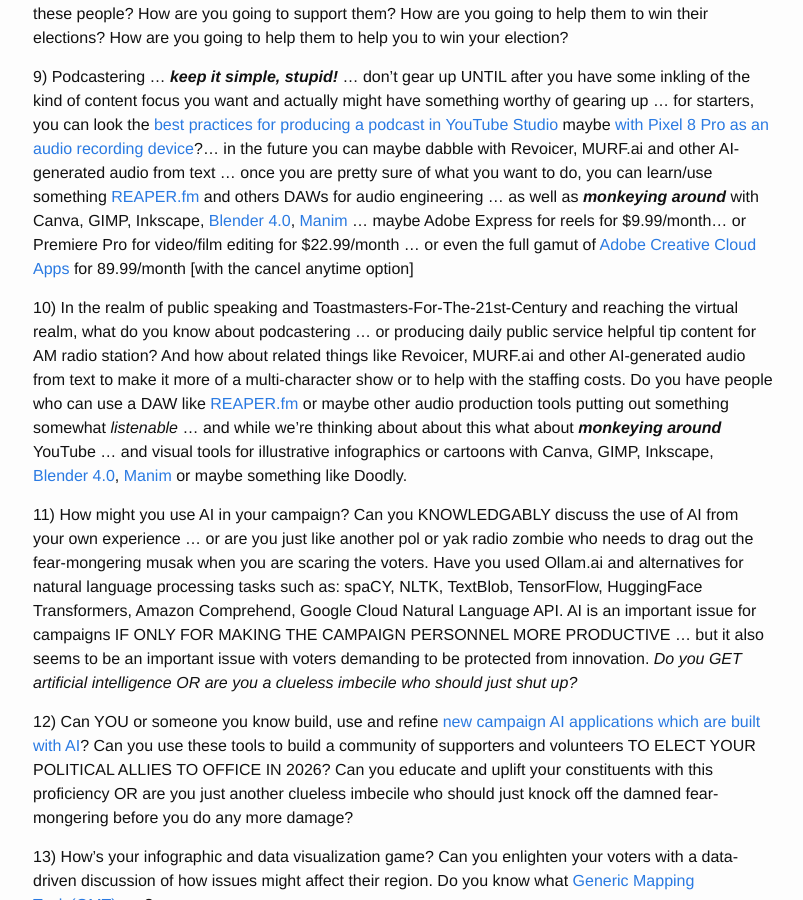
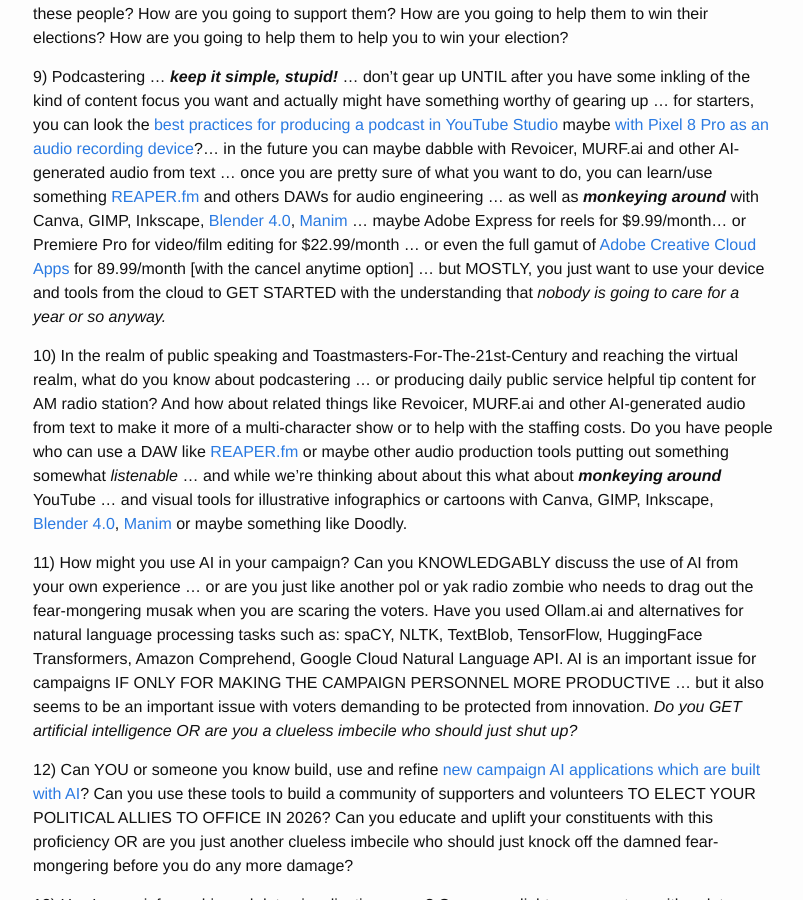
Before and after one commit to RockRapids/SHOP, a Jekyll site: the page built from _posts/2023-12-01-Studying-The-2024-POTUS-Race.MD, in a window 1280 px wide and 900 px high, scrolled down 7407 px. Shown: the whole window, without its empty margins (237-1040 px from the left). Built offline with Jekyll 4.4.1, drawn with Linux system fonts in a browser that asks for light colours.

Commit message:
just GET STARTED ... you have to start somewhere

```diff
--- a/_posts/2023-12-01-Studying-The-2024-POTUS-Race.MD
+++ b/_posts/2023-12-01-Studying-The-2024-POTUS-Race.MD
@@ -134,7 +134,7 @@ Here are some ideas for what that might look like:
 
 8) WHO are the political allies in different key states that you want to elect? How are you going to find these people? How are you going to support them? How are you going to help them to win their elections? How are you going to help them to help you to win your election?
 
-9) Podcastering ... ***keep it simple, stupid!*** ... don't gear up UNTIL after you have some inkling of the kind of content focus you want and actually might have something worthy of gearing up ... for starters, you can look the [best practices for producing a podcast in YouTube Studio](https://support.google.com/youtube/answer/12950577?sjid=639574516520903661-NC) maybe [with Pixel 8 Pro as an audio recording device](https://www.dxomark.com/google-pixel-8-pro-audio-test/)?... in the future you can maybe dabble with Revoicer, MURF.ai and other AI-generated audio from text ... once you are pretty sure of what you want to do, you can learn/use something [REAPER.fm](https://dlz.reaper.fm/userguide/ReaperUserGuide703c.pdf) and others DAWs for audio engineering ... as well as ***monkeying around*** with Canva, GIMP, Inkscape, [Blender 4.0](https://youtu.be/B0J27sf9N1Y?si=686gsE74veOZ1vx_), [Manim](https://docs.manim.community/en/stable/) ... maybe Adobe Express for reels for $9.99/month... or Premiere Pro for video/film editing for $22.99/month ... or even the full gamut of [Adobe Creative Cloud Apps](https://www.adobe.com/creativecloud/plans.html) for 89.99/month [with the cancel anytime option]
+9) Podcastering ... ***keep it simple, stupid!*** ... don't gear up UNTIL after you have some inkling of the kind of content focus you want and actually might have something worthy of gearing up ... for starters, you can look the [best practices for producing a podcast in YouTube Studio](https://support.google.com/youtube/answer/12950577?sjid=639574516520903661-NC) maybe [with Pixel 8 Pro as an audio recording device](https://www.dxomark.com/google-pixel-8-pro-audio-test/)?... in the future you can maybe dabble with Revoicer, MURF.ai and other AI-generated audio from text ... once you are pretty sure of what you want to do, you can learn/use something [REAPER.fm](https://dlz.reaper.fm/userguide/ReaperUserGuide703c.pdf) and others DAWs for audio engineering ... as well as ***monkeying around*** with Canva, GIMP, Inkscape, [Blender 4.0](https://youtu.be/B0J27sf9N1Y?si=686gsE74veOZ1vx_), [Manim](https://docs.manim.community/en/stable/) ... maybe Adobe Express for reels for $9.99/month... or Premiere Pro for video/film editing for $22.99/month ... or even the full gamut of [Adobe Creative Cloud Apps](https://www.adobe.com/creativecloud/plans.html) for 89.99/month [with the cancel anytime option] ... but MOSTLY, you just want to use your device and tools from the cloud to GET STARTED with the understanding that *nobody is going to care for a year or so anyway.*
 
 10) In the realm of public speaking and Toastmasters-For-The-21st-Century and reaching the virtual realm, what do you know about podcastering ... or producing daily public service helpful tip content for AM radio station? And how about related things like Revoicer, MURF.ai and other AI-generated audio from text to make it more of a multi-character show or to help with the staffing costs.  Do you have people who can use a DAW like [REAPER.fm](https://dlz.reaper.fm/userguide/ReaperUserGuide703c.pdf) or maybe other audio production tools putting out something somewhat *listenable* ... and while we're thinking about about this what about ***monkeying around*** YouTube ... and visual tools for illustrative infographics or cartoons with Canva, GIMP, Inkscape, [Blender 4.0](https://youtu.be/B0J27sf9N1Y?si=686gsE74veOZ1vx_), [Manim](https://docs.manim.community/en/stable/) or maybe something like Doodly.
 
```
